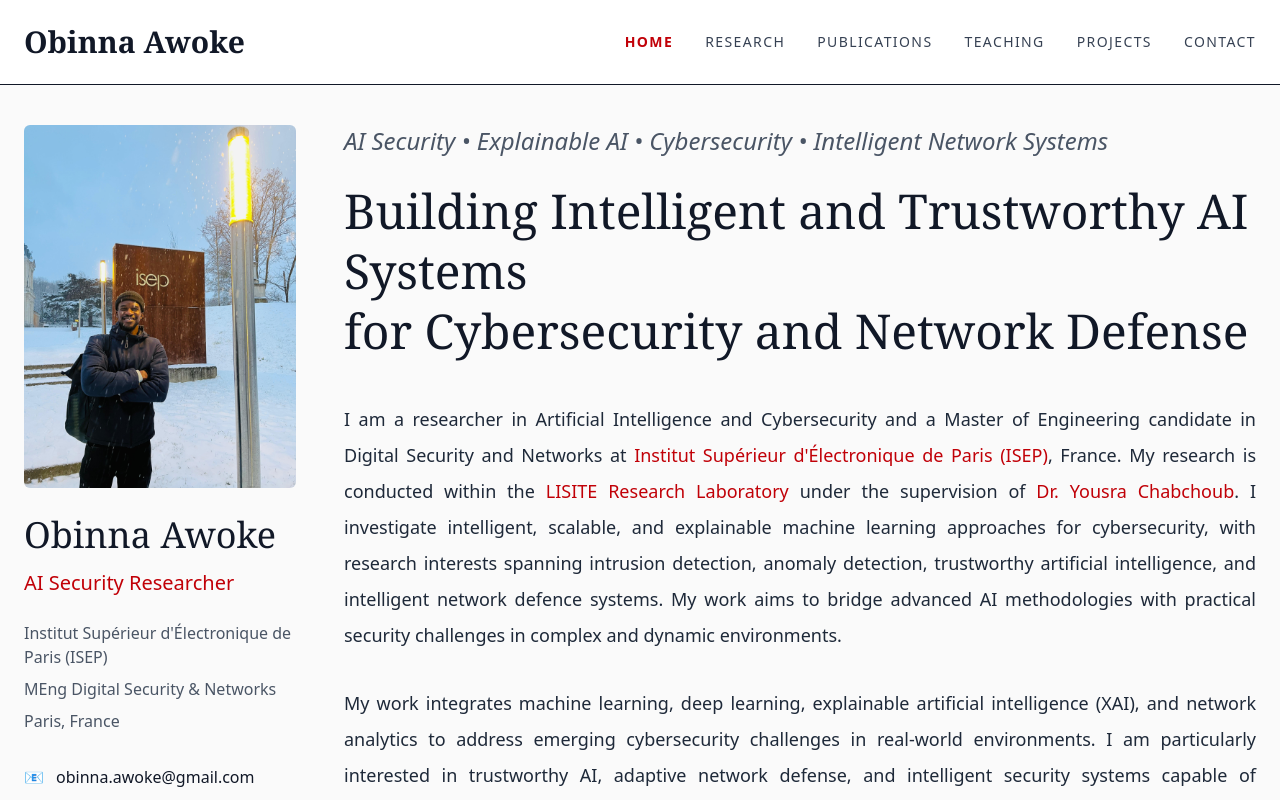
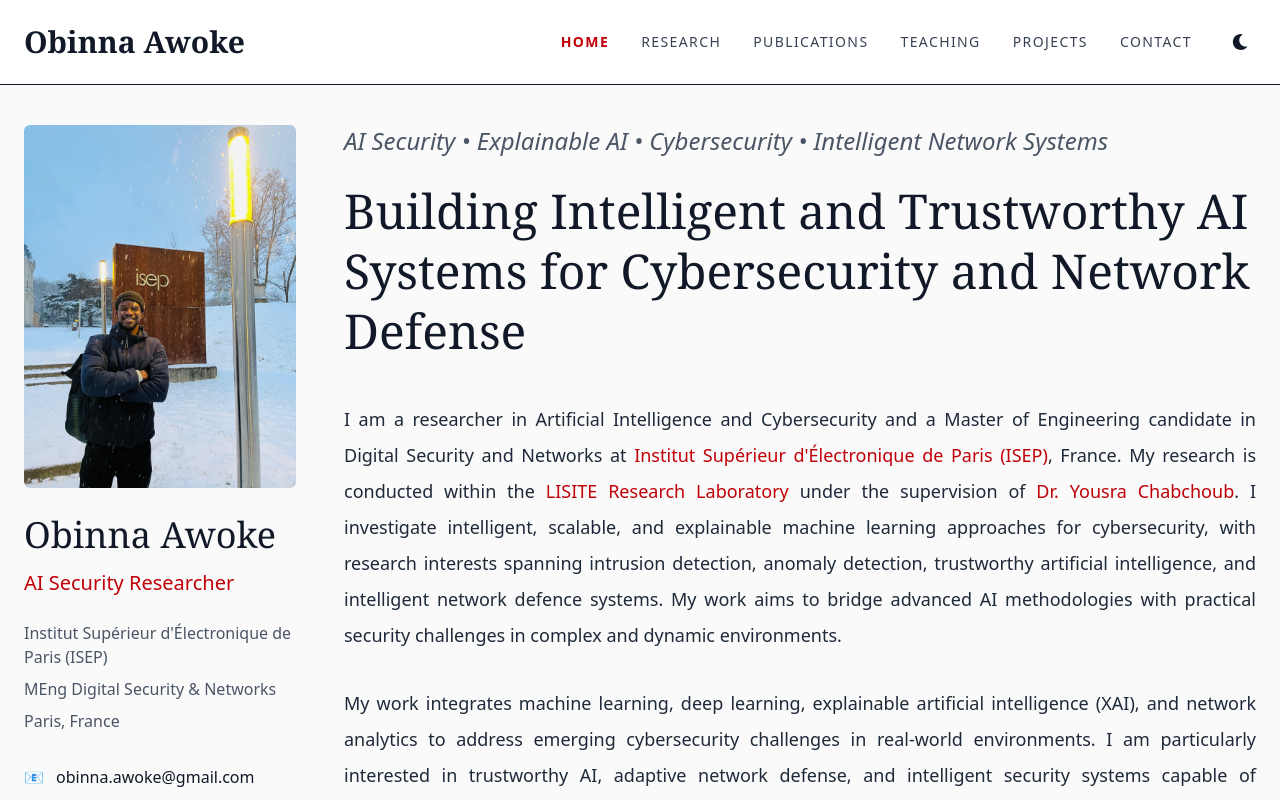
Before and after one commit to awokeo/obinna-website, a Next.js app: page / in a window 1280 px wide. Shown: the top 800 px of the page. Built offline with nearby package versions, Linux system fonts and the light colour scheme.

Commit message:
Configure dark mode with Tailwind and next-themes

```diff
--- a/app/globals.css
+++ b/app/globals.css
@@ -1,4 +1,6 @@
 @import "tailwindcss";
+
+@custom-variant dark (&:where(.dark, .dark *));
 
 html {
   scroll-behavior: smooth;
@@ -6,6 +8,22 @@
 
 body {
   margin: 0;
-  background: #fafafa;
+  min-height: 100vh;
+
+  background-color: #fafafa;
   color: #111827;
+
+  transition:
+    background-color 0.3s ease,
+    color 0.3s ease;
 }
+
+/* Improve text rendering */
+* {
+  box-sizing: border-box;
+}
+
+img {
+  max-width: 100%;
+  height: auto;
+}
--- a/app/layout.tsx
+++ b/app/layout.tsx
@@ -1,7 +1,9 @@
 import type { Metadata } from "next";
 import { Geist, Geist_Mono } from "next/font/google";
 import "./globals.css";
+
 import Footer from "@/components/Footer";
+import { ThemeProvider } from "@/components/ThemeProvider";
 
 const geistSans = Geist({
   variable: "--font-geist-sans",
@@ -86,11 +88,13 @@
       className={`${geistSans.variable} ${geistMono.variable} h-full antialiased`}
     >
       <body className="min-h-screen flex flex-col">
-        <main className="flex-grow">
-          {children}
-        </main>
+        <ThemeProvider>
+          <main className="flex-grow">
+            {children}
+          </main>
 
-        <Footer />
+          <Footer />
+        </ThemeProvider>
       </body>
     </html>
   );
--- a/components/Hero.tsx
+++ b/components/Hero.tsx
@@ -7,9 +7,7 @@
 
       <div className="mt-6">
         <h1 className="text-5xl font-serif leading-tight">
-          Building Intelligent and Trustworthy AI Systems
-          <br />
-          for Cybersecurity and Network Defense
+          Building Intelligent and Trustworthy AI Systems for Cybersecurity and Network Defense
         </h1>
       </div>
 
--- a/components/Navbar.tsx
+++ b/components/Navbar.tsx
@@ -4,6 +4,8 @@
 import { usePathname } from "next/navigation";
 import { useState } from "react";
 import { HiMenu, HiX } from "react-icons/hi";
+
+import ThemeToggle from "@/components/ThemeToggle";
 
 export default function Navbar() {
   const pathname = usePathname();
@@ -19,7 +21,7 @@
   ];
 
   return (
-    <nav className="border-b bg-white sticky top-0 z-50">
+    <nav className="sticky top-0 z-50 border-b bg-white dark:bg-gray-950 dark:border-gray-800">
       <div className="max-w-7xl mx-auto px-6 py-6 flex justify-between items-center">
 
         {/* Logo */}
@@ -30,8 +32,10 @@
           Obinna Awoke
         </Link>
 
-        {/* Desktop Menu */}
-        <div className="hidden md:flex gap-8 text-sm uppercase tracking-widest">
+        {/* Desktop Navigation */}
+        <div className="hidden md:flex items-center gap-8">
+
+          <div className="flex gap-8 text-sm uppercase tracking-widest">
             {links.map((link) => (
               <Link
                 key={link.href}
@@ -39,7 +43,7 @@
                 className={`transition duration-200 ${
                   pathname === link.href
                     ? "text-red-700 font-semibold"
-                  : "text-gray-700 hover:text-red-700"
+                    : "text-gray-700 dark:text-gray-300 hover:text-red-700"
                 }`}
               >
                 {link.label}
@@ -47,18 +51,29 @@
             ))}
           </div>
 
-        {/* Mobile Menu Button */}
+          <ThemeToggle />
+
+        </div>
+
+        {/* Mobile Controls */}
+        <div className="flex items-center gap-4 md:hidden">
+
+          <ThemeToggle />
+
           <button
-          className="md:hidden"
+            aria-label="Toggle menu"
             onClick={() => setMenuOpen(!menuOpen)}
           >
             {menuOpen ? <HiX size={28} /> : <HiMenu size={28} />}
           </button>
+
+        </div>
+
       </div>
 
       {/* Mobile Menu */}
       {menuOpen && (
-        <div className="md:hidden border-t bg-white">
+        <div className="md:hidden border-t bg-white dark:bg-gray-950 dark:border-gray-800">
           <div className="flex flex-col px-6 py-4 space-y-4">
 
             {links.map((link) => (
@@ -66,10 +81,10 @@
                 key={link.href}
                 href={link.href}
                 onClick={() => setMenuOpen(false)}
-                className={`uppercase tracking-wider ${
+                className={`uppercase tracking-wider transition ${
                   pathname === link.href
                     ? "text-red-700 font-semibold"
-                    : "text-gray-700"
+                    : "text-gray-700 dark:text-gray-300 hover:text-red-700"
                 }`}
               >
                 {link.label}
--- /dev/null
+++ b/components/ThemeProvider.tsx
@@ -0,0 +1,19 @@
+"use client";
+
+import { ThemeProvider as NextThemesProvider } from "next-themes";
+
+export function ThemeProvider({
+  children,
+}: {
+  children: React.ReactNode;
+}) {
+  return (
+    <NextThemesProvider
+      attribute="class"
+      defaultTheme="system"
+      enableSystem
+    >
+      {children}
+    </NextThemesProvider>
+  );
+}
--- /dev/null
+++ b/components/ThemeToggle.tsx
@@ -0,0 +1,19 @@
+"use client";
+
+import { useTheme } from "next-themes";
+import { FaMoon, FaSun } from "react-icons/fa";
+
+export default function ThemeToggle() {
+  const { theme, setTheme } = useTheme();
+
+  return (
+    <button
+      onClick={() =>
+        setTheme(theme === "dark" ? "light" : "dark")
+      }
+      className="p-2 rounded hover:bg-gray-200 dark:hover:bg-gray-700"
+    >
+      {theme === "dark" ? <FaSun /> : <FaMoon />}
+    </button>
+  );
+}
--- a/package.json
+++ b/package.json
@@ -10,6 +10,7 @@
   },
   "dependencies": {
     "next": "16.2.6",
+    "next-themes": "^0.4.6",
     "react": "19.2.4",
     "react-dom": "19.2.4",
     "react-icons": "^5.6.0"
```
Also changed, not shown: 1 other file (tests, documents, lock files or other folders). Lines whose indentation alone changed are shown as unchanged.
